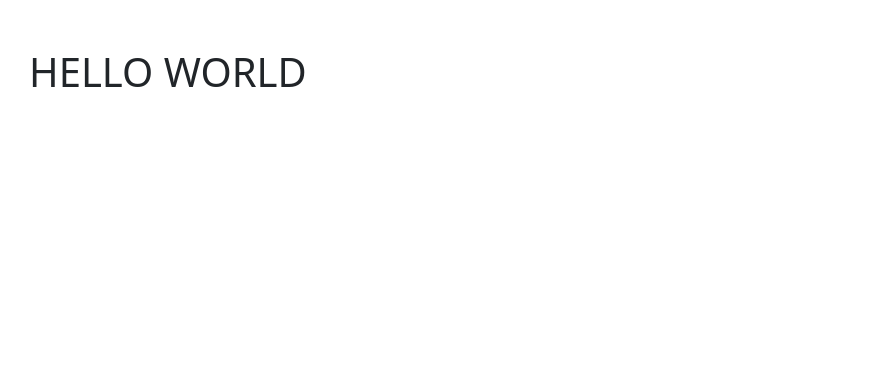
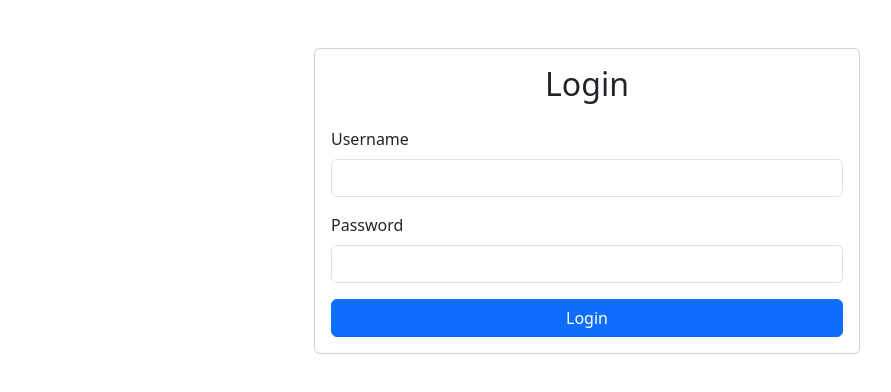
Before and after one commit to arthurmilner01/distributed-and-enterprise-software-development, a React (Vite) app in the folder frontend/: page / in a window 1280 px wide. Shown: the top 392 px of the page, without its empty margins (53-944 px from the left). Built offline with nearby package versions, Linux system fonts and the light colour scheme.

Commit message:
added dummy login page to test JWT token integration, readded polling for docker

```diff
--- a/frontend/src/components/pages/LoginPage.jsx
+++ b/frontend/src/components/pages/LoginPage.jsx
@@ -2,9 +2,71 @@ import { useState } from "react";
 import axios from "axios";
 
 const LoginPage = () => {
+  const [username, setUsername] = useState("");
+  const [password, setPassword] = useState("");
+  const [error, setError] = useState("");
+
+  const handleSubmit = async (e) => {
+    e.preventDefault();
+    try {
+      const response = await axios.post("/auth/jwt/create/", {
+        username,
+        password,
+      });
+
+      localStorage.setItem("token", response.data.access);
+      console.log("Login SUCCCESS");
+      setError("");
+    } catch (err) {
+      setError("Invalid login");
+      console.error(err);
+    }
+  };
+
   return (
     <div className="container mt-5">
-      <h1>HELLO WORLD</h1>
+      <div className="row justify-content-center">
+        <div className="col-md-6">
+          <div className="card">
+            <div className="card-body">
+              <h2 className="text-center mb-4">Login</h2>
+              {error && <div className="alert alert-danger">{error}</div>}
+
+              <form onSubmit={handleSubmit}>
+                <div className="mb-3">
+                  <label htmlFor="username" className="form-label">
+                    Username
+                  </label>
+                  <input
+                    type="text"
+                    className="form-control"
+                    id="username"
+                    value={username}
+                    onChange={(e) => setUsername(e.target.value)}
+                    required
+                  />
+                </div>
+                <div className="mb-3">
+                  <label htmlFor="password" className="form-label">
+                    Password
+                  </label>
+                  <input
+                    type="password"
+                    className="form-control"
+                    id="password"
+                    value={password}
+                    onChange={(e) => setPassword(e.target.value)}
+                    required
+                  />
+                </div>
+                <button type="submit" className="btn btn-primary w-100">
+                  Login
+                </button>
+              </form>
+            </div>
+          </div>
+        </div>
+      </div>
     </div>
   );
 };
--- a/frontend/vite.config.js
+++ b/frontend/vite.config.js
@@ -16,5 +16,8 @@ export default defineConfig({
         changeOrigin: true,
       },
     },
+    watch: {
+      usePolling: true,
+    },
   },
 });
```
